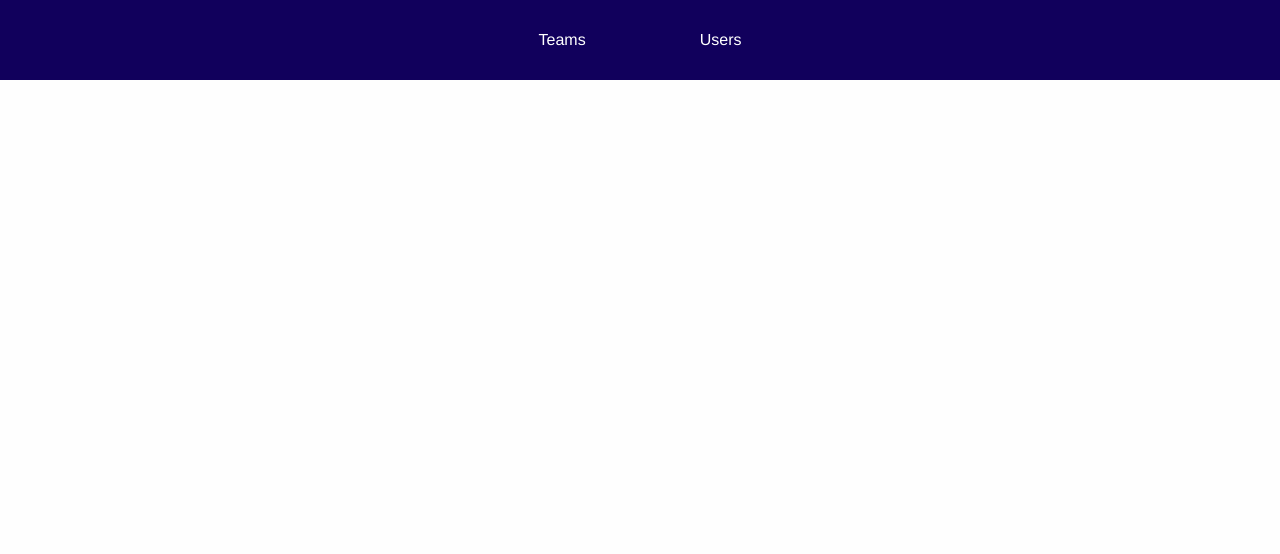
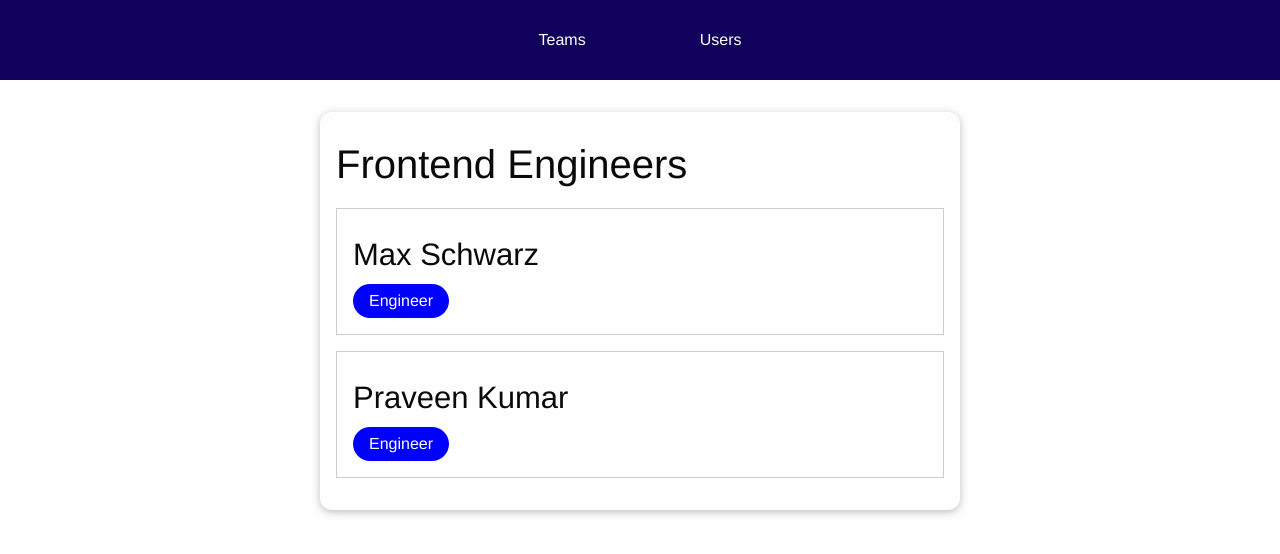
Before and after one commit to seriiserii825/vue-2, a Vue app: page /teams/t1 in a window 1280 px wide. Shown: the top 554 px of the page. Built offline with nearby package versions, Linux system fonts and the light colour scheme.

Commit message:
select members and users

```diff
--- a/src/components/teams/TeamMembers.vue
+++ b/src/components/teams/TeamMembers.vue
@@ -16,25 +16,29 @@
 import UserItem from '../users/UserItem.vue'
 
 export default {
+  inject: ['users', 'teams'],
   components: {
     UserItem
   },
   data () {
     return {
-      teamName: 'Test',
-      members: [
-        {
-          id: 'u1',
-          fullName: 'Max Schwarz',
-          role: 'Engineer'
-        },
-        {
-          id: 'u2',
-          fullName: 'Max Schwarz',
-          role: 'Engineer'
-        }
-      ]
+      teamName: '',
+      members: []
     }
+  },
+  created () {
+    const teamId = this.$route.params.teamId
+    const selectedTeam = this.teams.find(item => item.id === teamId)
+    const members = selectedTeam.members
+    const selectedMembers = []
+
+    members.forEach(memberId => {
+      const user = this.users.find(item => item.id === memberId)
+      selectedMembers.push(user)
+    })
+
+    this.teamName = selectedTeam.name
+    this.members = selectedMembers
   }
 }
 </script>
```
Also changed, not shown: src/routes.js (+7 -2 lines).
